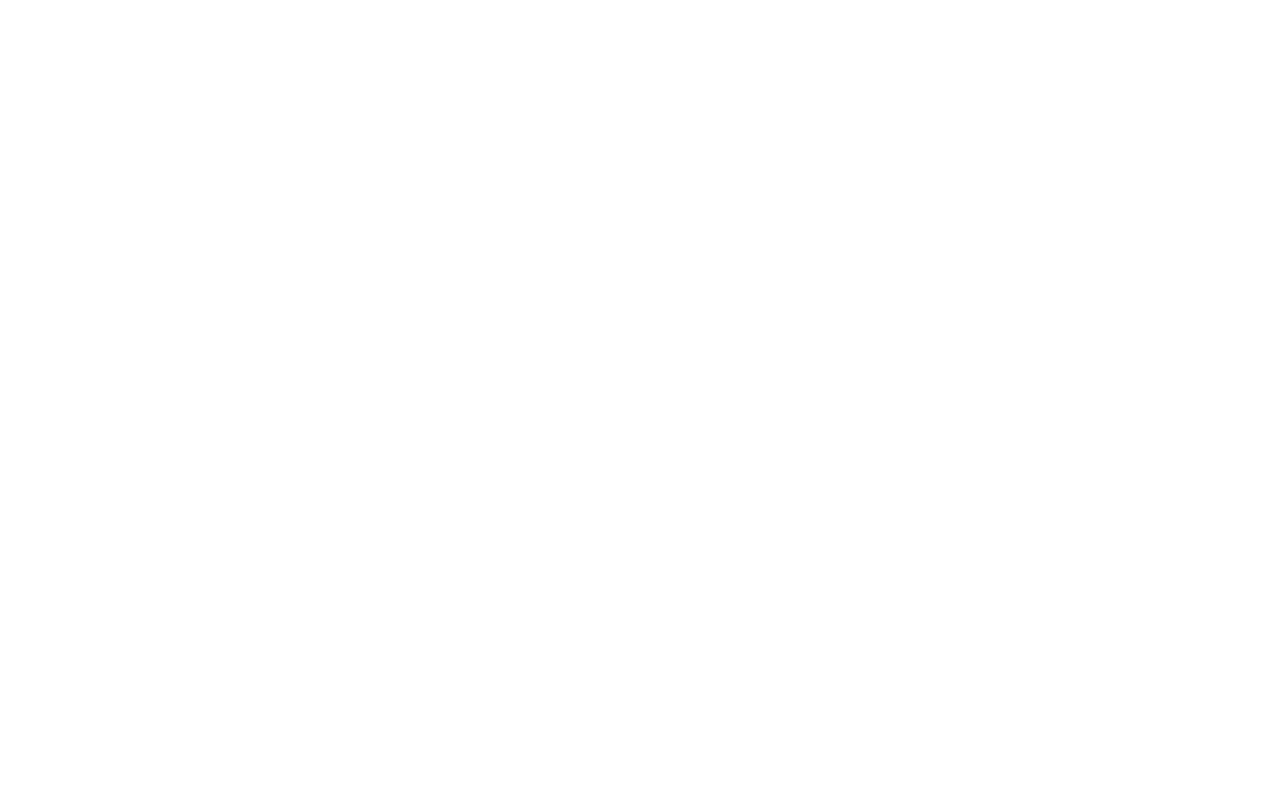
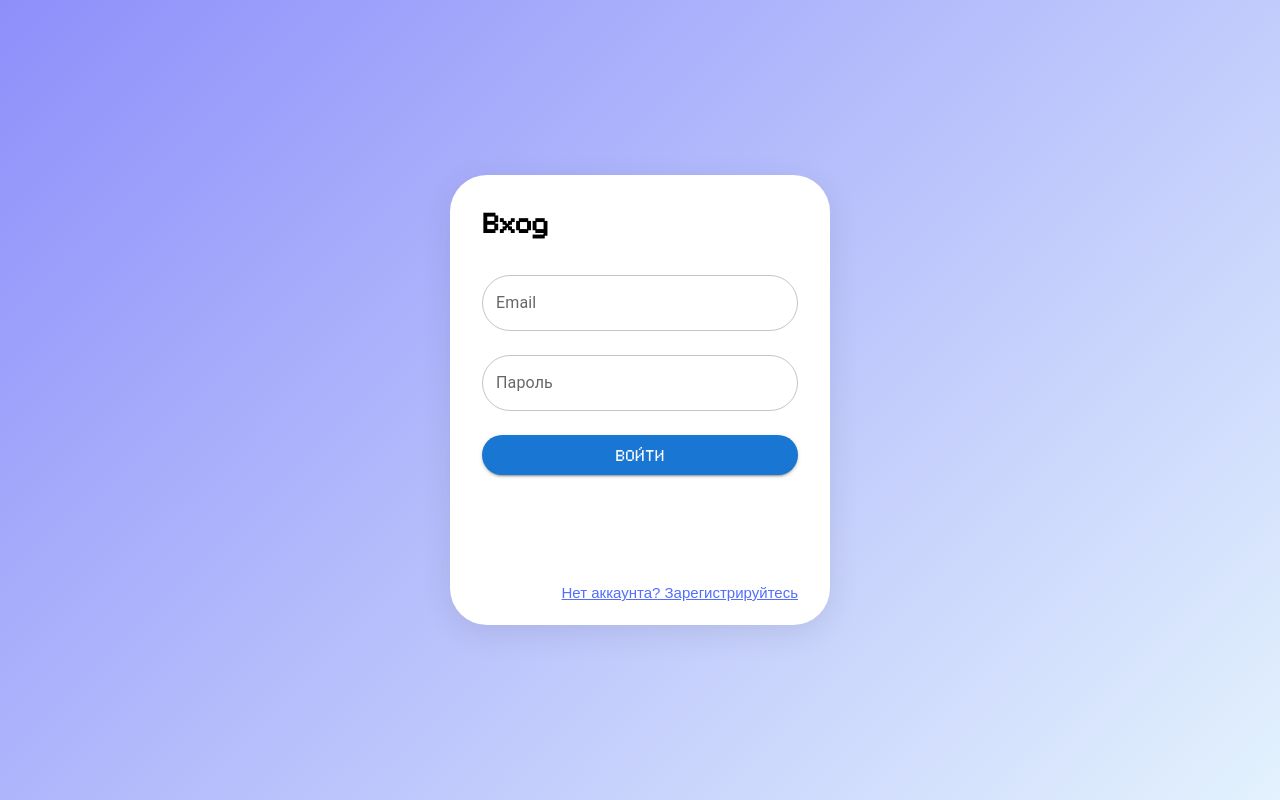
Before and after one commit to nailatik/prishli_posmotret, a React (Vite) app in the folder front/social_app/: page /auth in a window 1280 px wide. Before the commit this address had no page. Built offline with nearby package versions, Linux system fonts and the light colour scheme.

Commit message:
add | 404 Page + Auth page

```diff
--- a/front/social_app/src/App.jsx
+++ b/front/social_app/src/App.jsx
@@ -1,6 +1,10 @@
 import { BrowserRouter, Routes, Route } from 'react-router'
 import Feed from './pages/feed/Feed'
 import Messages from './pages/message/Messages'
+import Profile from './pages/profile/Profile'
+import Auth from './pages/auth/Auth'
+import NotFound from './pages/notfound/NotFound'
+
 
 function App() {
   return (
@@ -8,6 +12,9 @@ function App() {
       <Routes>
         <Route path="/" element={<Feed />} />
         <Route path="/messages" element={<Messages />} />
+        <Route path="/profile" element={<Profile />} />
+        <Route path="/auth" element={<Auth />} />
+        <Route path="*" element={<NotFound />} />
       </Routes>
     </BrowserRouter>
 
--- a/front/social_app/src/components/header/Header.jsx
+++ b/front/social_app/src/components/header/Header.jsx
@@ -28,8 +28,8 @@ function Header() {
       <div className="header-container">
         {/* Навигация */}
         <nav className="header-nav">
-          <Link to="/">Моя страница</Link>
-          <Link to="/profile">Новости</Link>
+          <Link to="/profile">Моя страница</Link>
+          <Link to="/">Новости</Link>
           <Link to="/messages">Сообщения</Link>
           <Link to="/friends">Мои друзья</Link>
           <Link to="/music">Музыка</Link>
--- /dev/null
+++ b/front/social_app/src/pages/auth/Auth.css
@@ -0,0 +1,91 @@
+/* Фон всей страницы */
+.auth-background {
+  min-height: 100vh;
+  background: linear-gradient(135deg, #8E8FFA 0%, #e3f2fd 100%);
+  display: flex;
+  align-items: center;
+  justify-content: center;
+}
+
+/* Контейнер карточки с 3D-перспективой */
+.auth-card {
+  width: 380px;
+  height: 450px;
+  perspective: 1200px;
+  position: relative;
+}
+
+.mui-rounded-input .MuiOutlinedInput-root {
+  border-radius: 37px !important;
+}
+
+/* Общие стили для обеих сторон карточки */
+.auth-card-face {
+  position: absolute;
+  width: 100%;
+  height: 100%;
+  box-shadow: 0 8px 32px rgba(0, 0, 0, 0.09);
+  border-radius: 37px;
+  background: #fff;
+  backface-visibility: hidden;
+  padding: 32px 32px 80px 32px; /* Увеличен нижний padding для кнопки */
+  display: flex;
+  flex-direction: column;
+  justify-content: flex-start; /* Контент сверху, а не по центру */
+  transition: transform 0.6s cubic-bezier(0.4, 0.2, 0.2, 1);
+}
+
+/* Лицевая сторона (вход) */
+.auth-card-front {
+  z-index: 2;
+  transform: rotateY(0deg);
+}
+
+/* Обратная сторона (регистрация) */
+.auth-card-back {
+  z-index: 1;
+  transform: rotateY(180deg);
+}
+
+/* Переворот: лицевая сторона уходит назад */
+.auth-card.flipped .auth-card-front {
+  transform: rotateY(180deg);
+}
+
+/* Переворот: обратная сторона выходит вперёд */
+.auth-card.flipped .auth-card-back {
+  transform: rotateY(0deg);
+}
+
+/* Заголовки форм */
+.auth-card-face h2 {
+  margin: 0 0 20px 0;
+  font-size: 28px;
+  font-weight: 600;
+}
+
+/* Формы без лишних отступов */
+.auth-card-face form {
+  margin: 0;
+  flex: 1; /* Занимает доступное пространство */
+}
+
+/* Кнопка переключения между формами */
+.auth-flip-btn {
+  position: absolute;
+  left: 32px;
+  right: 32px;
+  bottom: 24px;
+  background: none;
+  border: none;
+  color: #536dfe;
+  font-size: 15px;
+  text-decoration: underline;
+  cursor: pointer;
+  text-align: right;
+  transition: color 0.2s;
+}
+
+.auth-flip-btn:hover {
+  color: #1e40af;
+}
--- /dev/null
+++ b/front/social_app/src/pages/auth/Auth.jsx
@@ -0,0 +1,95 @@
+import React, { useState } from 'react'
+import './Auth.css'
+import { TextField, Button } from '@mui/material'
+
+function Auth() {
+  const [flipped, setFlipped] = useState(false)
+  const handleFlip = () => setFlipped(f => !f)
+
+  return (
+    <div className="auth-background">
+      <div className={`auth-card${flipped ? ' flipped' : ''}`}>
+        {/* Фронт (вход) */}
+        <div className="auth-card-face auth-card-front">
+          <h2>Вход</h2>
+          <form autoComplete="off">
+            <TextField
+              label="Email"
+              fullWidth
+              type="email"
+              margin="normal"
+              variant="outlined"
+              size="medium"
+              className="mui-rounded-input"
+            />
+            <TextField
+              label="Пароль"
+              fullWidth
+              type="password"
+              margin="normal"
+              variant="outlined"
+              size="medium"
+              className="mui-rounded-input"
+            />
+            <Button
+              fullWidth
+              variant="contained"
+              color="primary"
+              sx={{ mt: 2, fontFamily: 'MainFont', fontSize: 16, borderRadius: '37px'}}
+            >
+              Войти
+            </Button>
+          </form>
+          <button type="button" className="auth-flip-btn" onClick={handleFlip}>
+            Нет аккаунта? Зарегистрируйтесь
+          </button>
+        </div>
+        {/* Бэк (регистрация) */}
+        <div className="auth-card-face auth-card-back">
+          <h2>Регистрация</h2>
+          <form autoComplete="off">
+            <TextField
+              label="Имя"
+              fullWidth
+              margin="normal"
+              variant="outlined"
+              size="medium"
+              className="mui-rounded-input"
+            />
+            <TextField
+              label="Email"
+              fullWidth
+              type="email"
+              margin="normal"
+              variant="outlined"
+              size="medium"
+              className="mui-rounded-input"
+            />
+            <TextField
+              label="Пароль"
+              fullWidth
+              type="password"
+              margin="normal"
+              variant="outlined"
+              size="medium"
+              className="mui-rounded-input"
+            />
+            <Button
+              fullWidth
+              variant="contained"
+              color="success"
+              sx={{ mt: 2, fontFamily: 'MainFont', fontSize: 16, borderRadius: '37px'}}
+            >
+              Зарегистрироваться
+            </Button>
+          </form>
+          <button type="button" className="auth-flip-btn" onClick={handleFlip}>
+            Уже есть аккаунт? Войти
+          </button>
+        </div>
+      </div>
+    </div>
+  )
+}
+
+export default Auth
--- a/front/social_app/src/pages/feed/Feed.css
+++ b/front/social_app/src/pages/feed/Feed.css
@@ -1,7 +1,6 @@
 .feed {
   background-color: #E8E8E8;
   min-height: 100vh;
-  height: 100vh;         /* важно: занимать полностью экран! */
   padding-top: 80px;
 }
 
--- /dev/null
+++ b/front/social_app/src/pages/notfound/NotFound.css
@@ -0,0 +1,84 @@
+/* src/pages/notfound/NotFound.css */
+.notfound-bg {
+  min-height: 100vh;
+  background: linear-gradient(120deg, #8E8FFA 0%, #f8fafc 100%);
+  display: flex;
+  align-items: center;
+  justify-content: center;
+  position: relative;
+}
+
+.notfound-card {
+  background: #fff;
+  border-radius: 27px;
+  box-shadow: 0 8px 32px rgba(0,0,0,0.08);
+  padding: 56px 40px 48px 40px;
+  display: flex;
+  flex-direction: column;
+  align-items: center;
+  position: relative;
+  min-width: 320px;
+  z-index: 2;
+}
+
+.notfound-title {
+  font-size: 90px;
+  font-family: 'MainFont', 'Arial', sans-serif;
+  letter-spacing: 12px;
+  color: #8E8FFA;
+  margin: 0 0 18px 0;
+  animation: fade404 1s ease;
+}
+
+@keyframes fade404 {
+  0% { opacity: 0; transform: translateY(-20px); }
+  80% { opacity: 1; transform: translateY(0);}
+  100% { opacity: 1; }
+}
+
+.notfound-desc {
+  color: #333;
+  font-size: 22px;
+  margin-bottom: 28px;
+  text-align: center;
+}
+
+.notfound-link {
+  display: inline-block;
+  background: #8E8FFA;
+  color: #fff;
+  padding: 12px 34px;
+  border-radius: 22px;
+  font-size: 18px;
+  text-decoration: none;
+  transition: background 0.2s;
+  margin-bottom: 10px;
+}
+
+.notfound-link:hover {
+  background: #6366f1;
+}
+
+/* Декор — анимированные звезды */
+.notfound-decor .star {
+  position: absolute;
+  background: white;
+  border-radius: 50%;
+  opacity: 0.6;
+  animation: notfound-star-blink 1.8s infinite;
+}
+.star-lg {
+  width: 19px; height: 19px; left: 36px; top: 26px; animation-delay: .2s;
+}
+.star-md {
+  width: 13px; height: 13px; right: 40px; top: 48px; animation-delay: .7s;
+}
+.star-sm {
+  width: 8px; height: 8px; right: 30px; bottom: 16px; animation-delay: 1.2s;
+}
+
+@keyframes notfound-star-blink {
+  0% { opacity: 0.7; transform: scale(1);}
+  50% { opacity: 1; transform: scale(1.4);}
+  100% { opacity: 0.7; transform: scale(1);}
+}
--- /dev/null
+++ b/front/social_app/src/pages/notfound/NotFound.jsx
@@ -0,0 +1,21 @@
+import React from 'react'
+import './NotFound.css'
+
+function NotFound() {
+  return (
+    <div className="notfound-bg">
+      <div className="notfound-card">
+        <h1 className="notfound-title">404</h1>
+        <p className="notfound-desc">Страница не найдена</p>
+        <a className="notfound-link" href="/">На главную</a>
+        <div className="notfound-decor">
+          <span className="star star-lg" />
+          <span className="star star-md" />
+          <span className="star star-sm" />
+        </div>
+      </div>
+    </div>
+  )
+}
+
+export default NotFound
```
